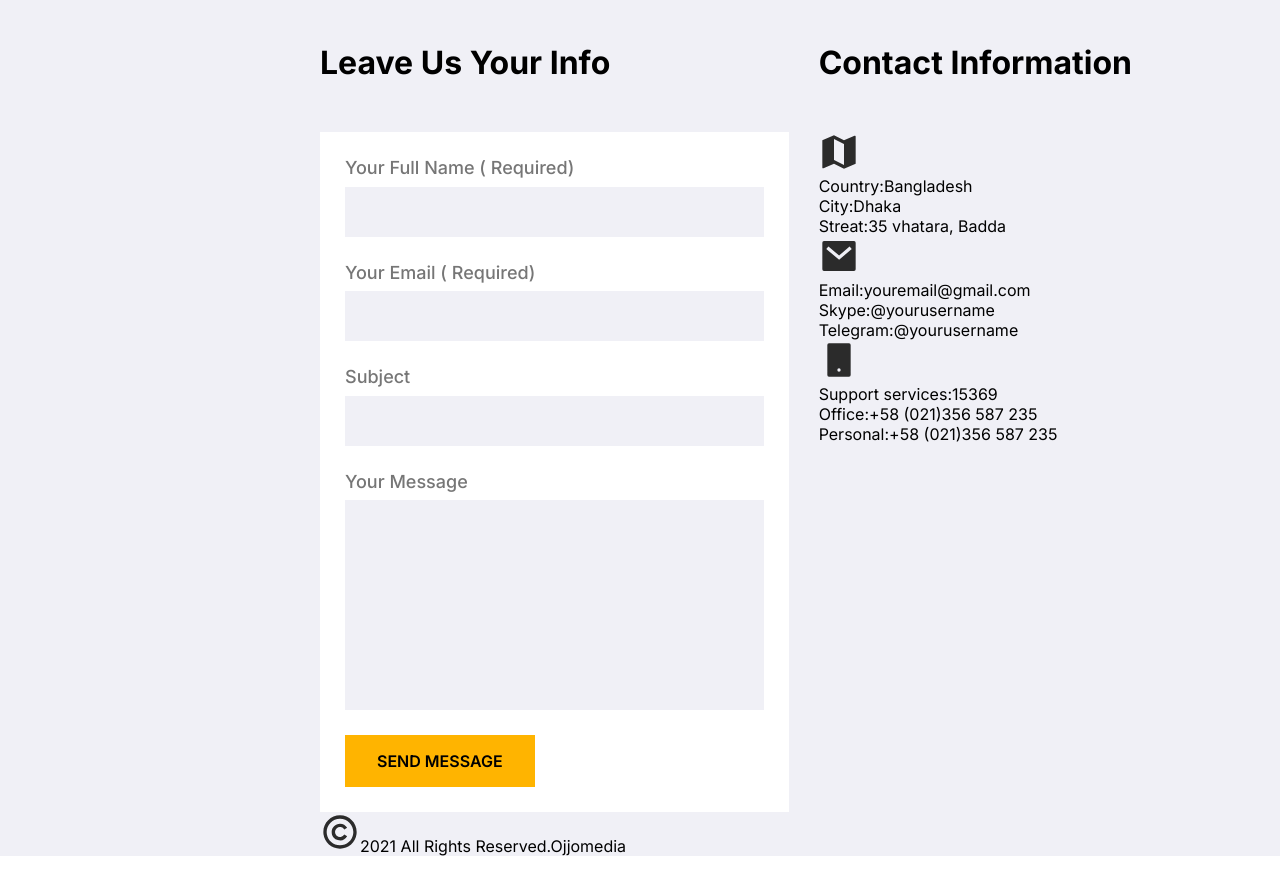
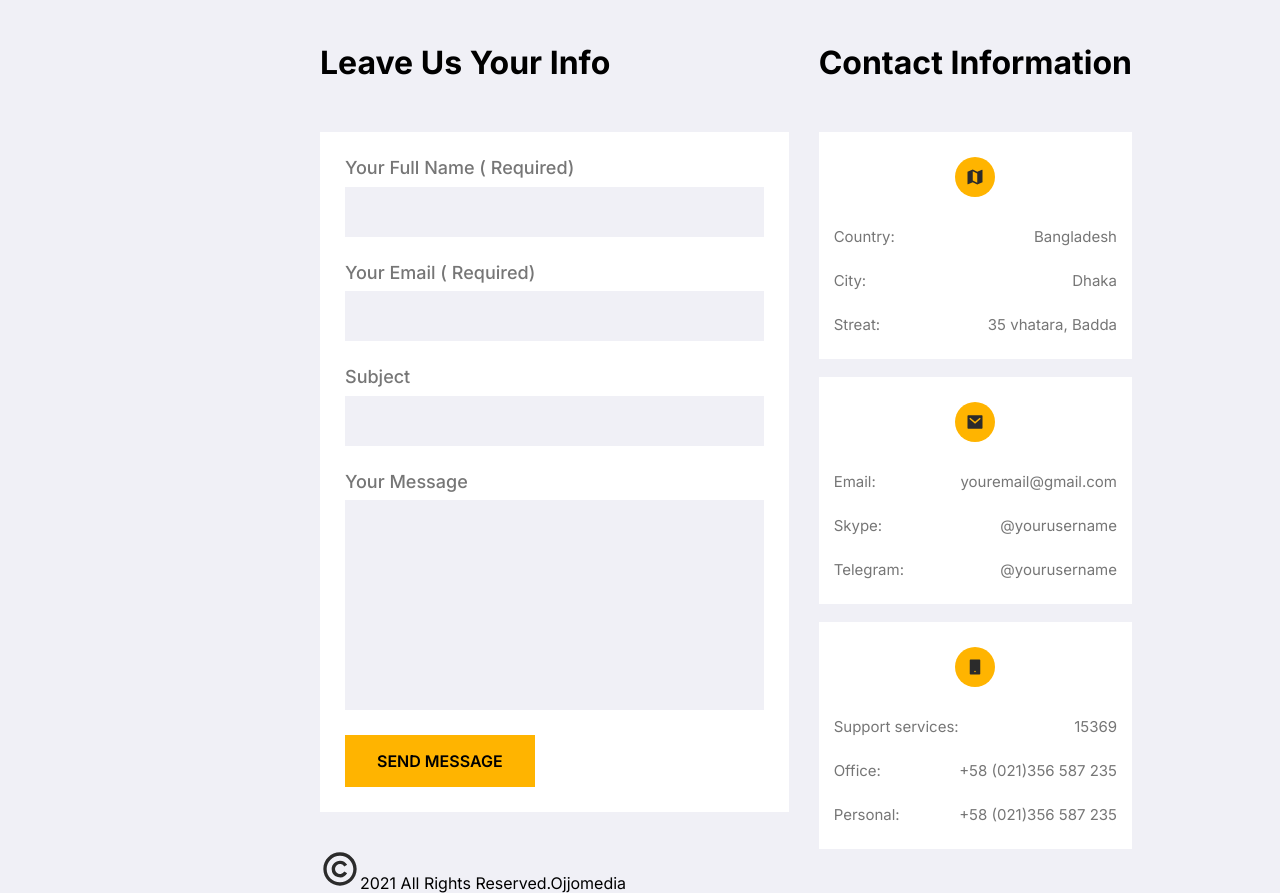
Before and after one commit to adastion/adastion-portfolio-start-project, a React app: page / in a window 1280 px wide. Shown: the part 9580-10473 px from the top of the page. Before the commit the page ends 10436 px from the top, so only its background shows below. Built offline with nearby package versions, Linux system fonts and the light colour scheme.

Commit message:
Contacts CardContacts

```diff
--- a/src/layout/section/contacts/Contacts.tsx
+++ b/src/layout/section/contacts/Contacts.tsx
@@ -68,10 +68,21 @@ export const Contacts = () => {
           </ContactsItem>
           <ContactsItem>
             <SectionTitle margin={'50px'}>Contact information</SectionTitle>
-            <ul>
+            <FlexWrapper
+              as={'ul'}
+              direction={'column'}
+              gap={'18px'}
+              justify={'space-between'}>
               <CardContacts>
-                <Icon iconId={'location'} />
-                <ul>
+                <Button as={'div'} circle>
+                  <Icon
+                    iconId={'location'}
+                    boxWidth={'18px'}
+                    boxHeight={'18px'}
+                    size={'18'}
+                  />
+                </Button>
+                <FlexWrapper direction={'column'} gap={'25px'}>
                   <li>
                     <span>Country:</span>
                     <span>Bangladesh</span>
@@ -84,43 +95,57 @@ export const Contacts = () => {
                     <span>Streat:</span>
                     <span>35 vhatara, Badda</span>
                   </li>
-                </ul>
+                </FlexWrapper>
               </CardContacts>
               <CardContacts>
-                <Icon iconId={'mail'} />
-                <ul>
+                <Button as={'div'} circle>
+                  <Icon
+                    iconId={'mail'}
+                    boxWidth={'18px'}
+                    boxHeight={'18px'}
+                    size={'18'}
+                  />
+                </Button>
+                <FlexWrapper direction={'column'} gap={'25px'}>
                   <li>
                     <span>Email:</span>
                     <span>youremail@gmail.com</span>
                   </li>
                   <li>
                     <span>Skype:</span>
-                    <span>@yourusername</span>
+                    <a href='mailto:@yourusername'>@yourusername</a>
                   </li>
                   <li>
                     <span>Telegram:</span>
-                    <span>@yourusername</span>
+                    <a href='mailto:@yourusername'>@yourusername</a>
                   </li>
-                </ul>
+                </FlexWrapper>
               </CardContacts>
               <CardContacts>
-                <Icon iconId={'mobile'} />
-                <ul>
+                <Button as={'div'} circle>
+                  <Icon
+                    iconId={'mobile'}
+                    boxWidth={'18px'}
+                    boxHeight={'18px'}
+                    size={'18'}
+                  />
+                </Button>
+                <FlexWrapper direction={'column'} gap={'25px'}>
                   <li>
                     <span>Support services:</span>
                     <span>15369</span>
                   </li>
                   <li>
                     <span>Office:</span>
-                    <span>+58 (021)356 587 235</span>
+                    <a href='tel:+58021356587235'>+58 (021)356 587 235</a>
                   </li>
                   <li>
                     <span>Personal:</span>
-                    <span>+58 (021)356 587 235</span>
+                    <a href='tel:+58021356587235'>+58 (021)356 587 235</a>
                   </li>
-                </ul>
+                </FlexWrapper>
               </CardContacts>
-            </ul>
+            </FlexWrapper>
           </ContactsItem>
         </FlexWrapper>
       </Container>
@@ -129,6 +154,8 @@ export const Contacts = () => {
 }
 
 const ContactsItem = styled.section`
+  min-height: 100%;
+
   &:first-child {
     flex-grow: 1;
   }
@@ -175,5 +202,19 @@ const StyledForm = styled.form`
 `
 
 const CardContacts = styled.li`
+  background: ${theme.colors.primaryBg};
+  padding: 25px 15px;
 
+  & ${Button} {
+    margin: 0 auto;
+    margin-bottom: 30px;
+  }
+
+  & li {
+    display: flex;
+    justify-content: space-between;
+    gap: 15px;
+    font-size: 15px;
+    color: ${theme.colors.secondary};
+  }
 `
```
